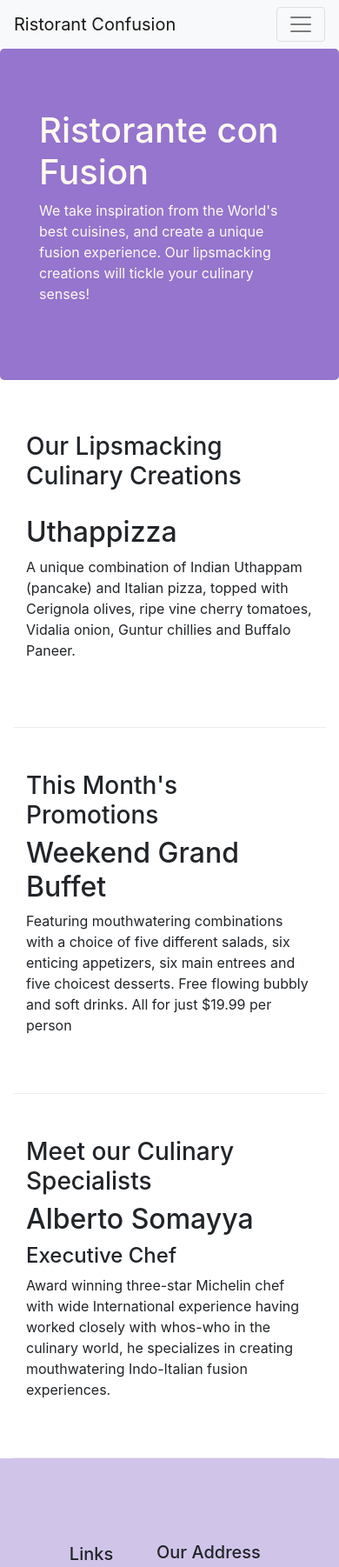
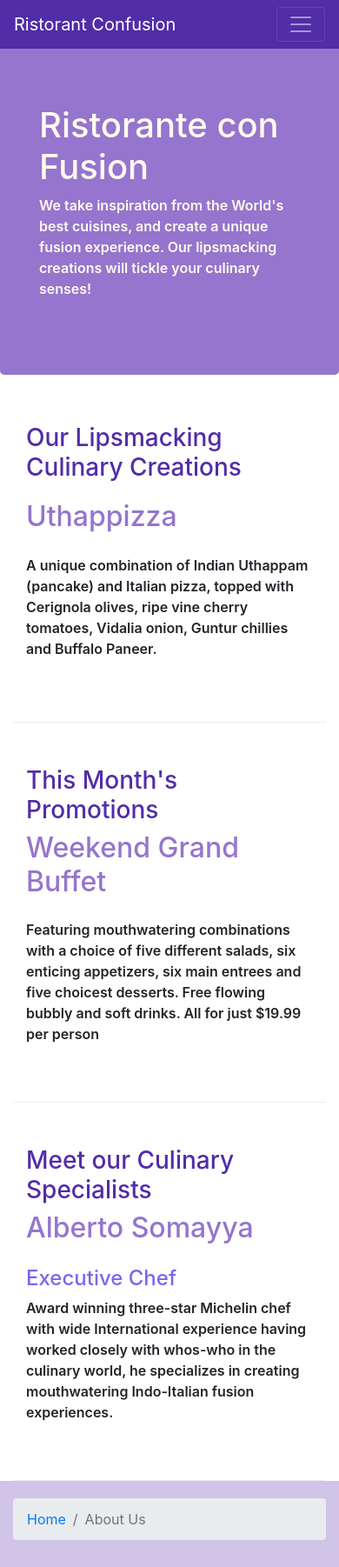
Before and after one commit to ManuSayure/Front-End-Web-UI-Frameworks-and-Tools-Bootstrap4, a website: page Bootstrap4/conFusion/index.html in a window 390 px wide. Shown: the top 1802 px of the page at 87% size. Drawn offline with nearby package versions, Linux system fonts and the light colour scheme.

Commit message:
Navbar and Breadcrumbs

```diff
--- a/Bootstrap4/conFusion/css/styles.css
+++ b/Bootstrap4/conFusion/css/styles.css
@@ -27,6 +27,24 @@ address{
     margin:0px;
     color:#0f0f0f;
 }
+body{
+    padding:50px 0px 0px 0px;
+    z-index:0;
+}
+
+.navbar-dark {
+     background-color: #512DA8;
+}
 .title-color{
     color:#9575CD ;
+    padding-bottom: 1rem;
 }
+h3{
+    color:#512DA8;
+}
+p{
+    font-weight: 600;
+}
+h4{
+    color: #7A67EE;
+}
--- a/Bootstrap4/conFusion/index.html
+++ b/Bootstrap4/conFusion/index.html
@@ -16,7 +16,7 @@
 </head>
 
 <body>
-    <nav class="navbar navbar-expand-lg navbar-light bg-light">
+    <nav class="navbar navbar-expand-lg navbar-dark fixed-top">
         <a class="navbar-brand" href="#">Ristorant Confusion</a>
         <button class="navbar-toggler" type="button" data-toggle="collapse" data-target="#navbarNav" aria-controls="navbarNav" aria-expanded="false" aria-label="Toggle navigation">
           <span class="navbar-toggler-icon"></span>
@@ -39,7 +39,7 @@
         </div>
       </nav>
 
-    <header class="jumbotron  row-headerS">
+    <header class="jumbotron">
         <div class="container">
             <div class="row">
                 <div class="col-12 col-sm-6">
@@ -53,33 +53,33 @@
     </header>
 
     <main class="container ">
-        <section id='titulo' class="row row-content  row-content align-items-center">
+        <section id='titulo' class="row row-content  align-items-center">
             <div class="col-12 col-sm-4 order-sm-last col-md-3">
                 <h3>Our Lipsmacking Culinary Creations</h3>
             </div>
             <div class="col col-sm order-sm-first col-md">
-                <h2>Uthappizza</h2>
+                <h2  class="title-color">Uthappizza</h2>
                 <p>A unique combination of Indian Uthappam (pancake) and Italian pizza, topped with Cerignola olives, ripe vine cherry tomatoes, Vidalia onion, Guntur chillies and Buffalo Paneer.</p>
             </div>
         </section>
 
 
-        <section id="promotions" class="row row-content  row-content align-items-center">
+        <section id="promotions" class="row row-content align-items-center">
             <div class="col-12 col-sm-4 col-md-3">
                 <h3>This Month's Promotions</h3>
             </div>
             <div class="col col-sm col-md">
-                <h2>Weekend Grand Buffet</h2>
+                <h2  class="title-color">Weekend Grand Buffet</h2>
                 <p>Featuring mouthwatering combinations with a choice of five different salads, six enticing appetizers, six main entrees and five choicest desserts. Free flowing bubbly and soft drinks. All for just $19.99 per person </p>
             </div>
         </section>
 
-        <section id="chef" class="row row-content  row-content align-items-center">
+        <section id="chef" class="row  row-content align-items-center">
             <div class="col-12 col-sm-4 col-md-3 order-sm-last">
                 <h3>Meet our Culinary Specialists</h3>
             </div>
             <div class="col col-sm col-md order-sm-first">
-                <h2>Alberto Somayya</h2>
+                <h2  class="title-color">Alberto Somayya</h2>
                 <h4>Executive Chef</h4>
                 <p>Award winning three-star Michelin chef with wide International experience having worked closely with whos-who in the culinary world, he specializes in creating mouthwatering Indo-Italian fusion experiences. </p>
             </div>
@@ -88,6 +88,10 @@
 
     <footer class="footer">
         <div class="container">
+            <ol class="col-12 breadcrumb">
+                <li class="breadcrumb-item"><a href="./index.html">Home</a></li>
+                <li class="breadcrumb-item active">About Us</li>
+            </ol>
             <div class="row  row-content align-items-center">
                 <div class="col-4 offset-1 col-sm-2 text-center">
                     <h5>Links</h5>
```
Also changed, not shown: Bootstrap4/conFusion/aboutus.html (+28 -2 lines).
